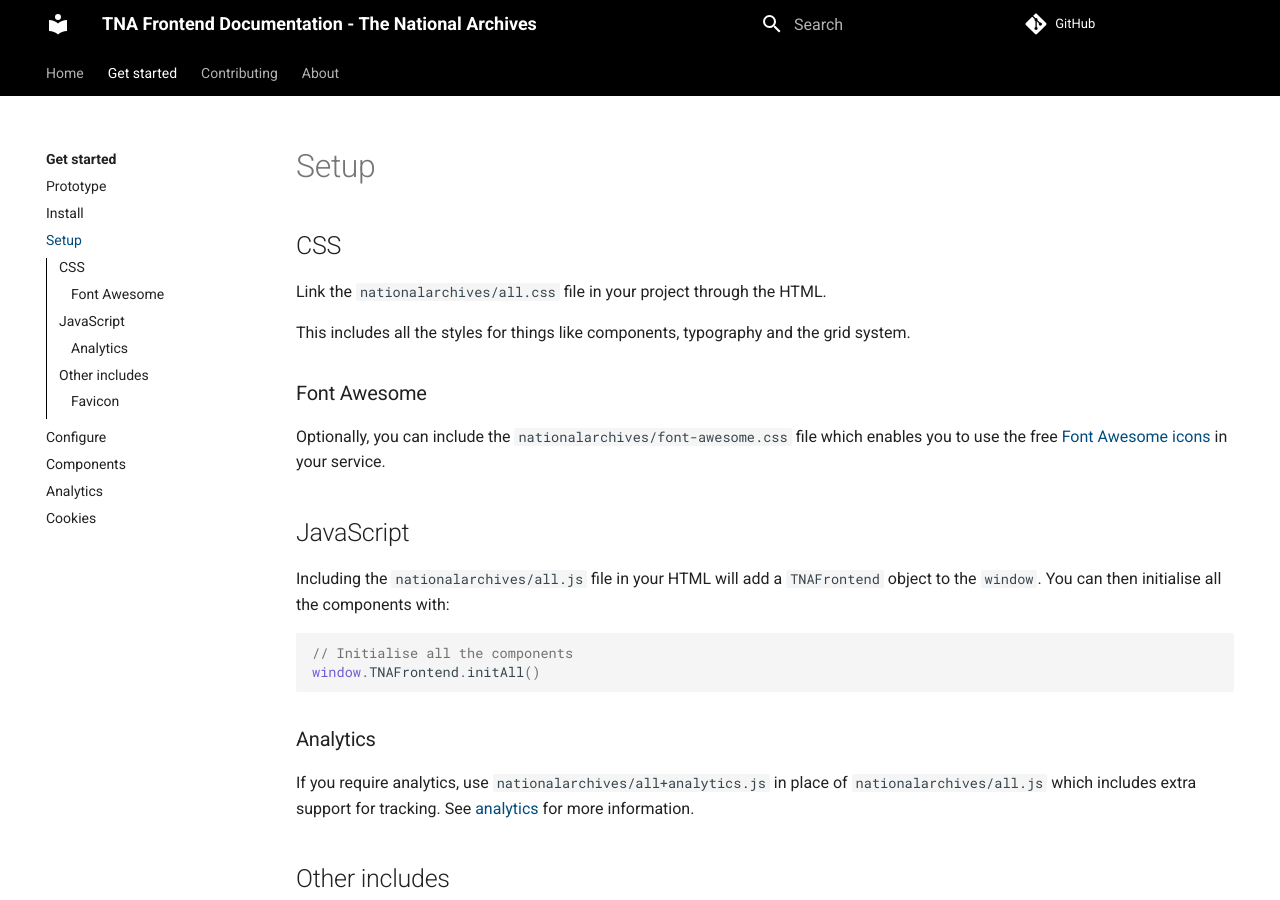
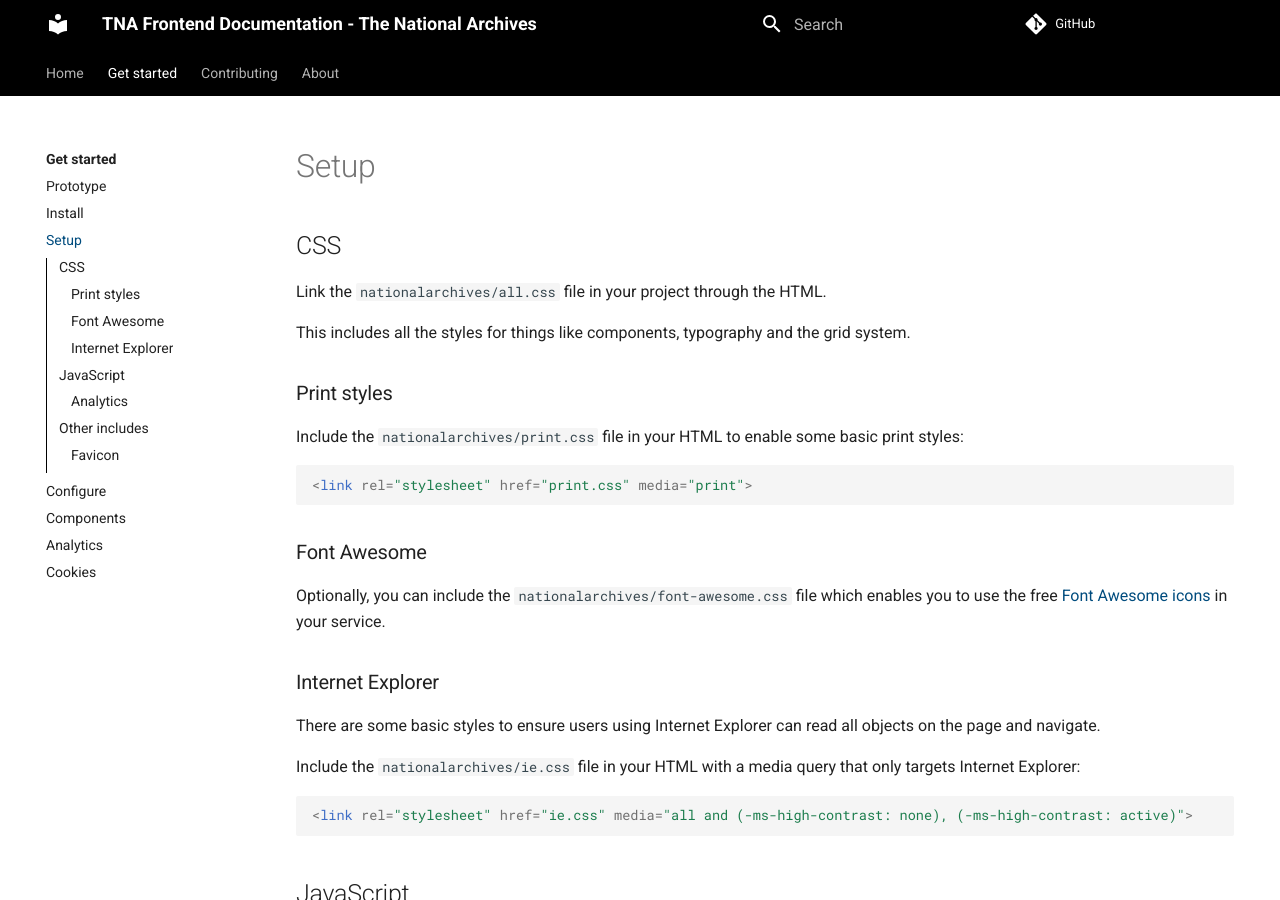
Before and after one commit to nationalarchives/tna-frontend-docs, an MkDocs documentation site: the page built from docs/get-started/setup.md, in a window 1280 px wide and 900 px high. Built offline with MkDocs 1.6.1 and Material for MkDocs 9.7.7, drawn with Linux system fonts in a browser that asks for light colours; comment, search, counter and statistics services are not loaded.

Commit message:
Add information about print and IE styles

````diff
--- a/docs/get-started/setup.md
+++ b/docs/get-started/setup.md
@@ -6,9 +6,27 @@ Link the `nationalarchives/all.css` file in your project through the HTML.
 
 This includes all the styles for things like components, typography and the grid system.
 
+### Print styles
+
+Include the `nationalarchives/print.css` file in your HTML to enable some basic print styles:
+
+```html
+<link rel="stylesheet" href="print.css" media="print">
+```
+
 ### Font Awesome
 
 Optionally, you can include the `nationalarchives/font-awesome.css` file which enables you to use the free [Font Awesome icons](https://fontawesome.com/search?o=r&m=free) in your service.
+
+### Internet Explorer
+
+There are some basic styles to ensure users using Internet Explorer can read all objects on the page and navigate.
+
+Include the `nationalarchives/ie.css` file in your HTML with a media query that only targets Internet Explorer:
+
+```html
+<link rel="stylesheet" href="ie.css" media="all and (-ms-high-contrast: none), (-ms-high-contrast: active)">
+```
 
 ## JavaScript
 
````
